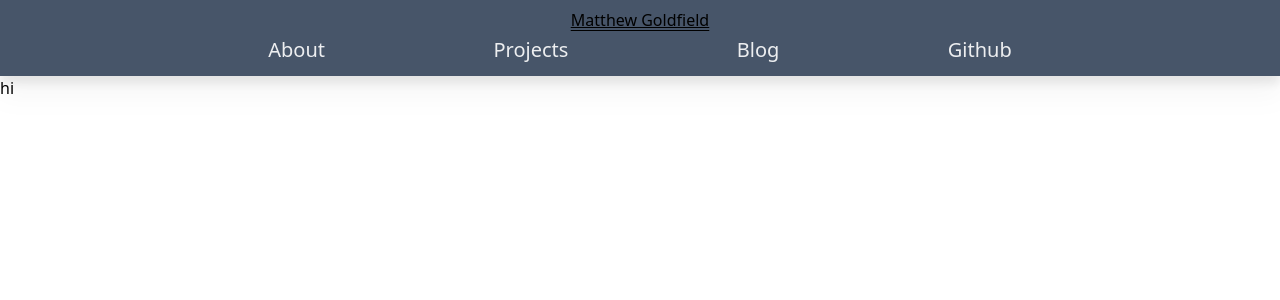
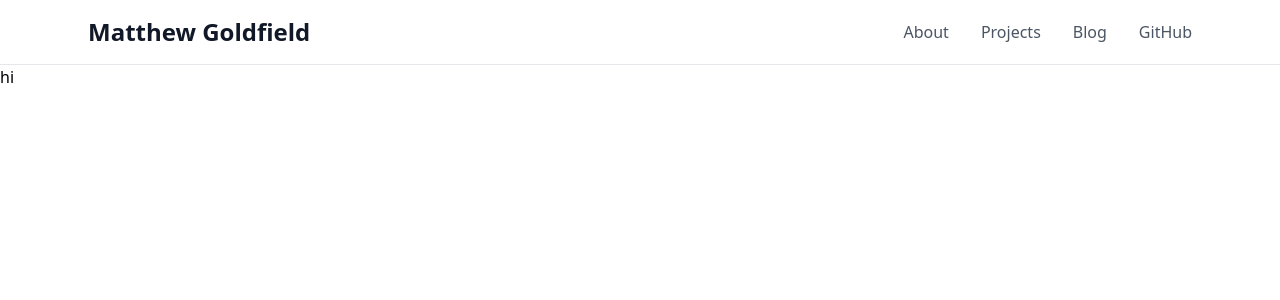
Before and after one commit to mgoldfield/personal-site, a Next.js app: page / in a window 1280 px wide. Shown: the top 300 px of the page. Built offline with nearby package versions, Linux system fonts and the light colour scheme.

Commit message:
Redesign header with modern styling and navigation
- Clean, minimal design with proper spacing
- Sticky navigation with backdrop blur effect
- Smooth hover transitions and color changes
- Proper external link handling for GitHub
- Consistent dark mode support

```diff
--- a/src/app/components/header.tsx
+++ b/src/app/components/header.tsx
@@ -8,8 +8,13 @@ function HeaderNavLink({
   children: string | ReactNode;
   href: string;
 }) {
+  const isExternal = href.startsWith('http');
   return (
-    <Link className="text-white/90  no-underline hover:text-white" href={href}>
+    <Link
+      className="text-gray-600 dark:text-gray-300 hover:text-gray-900 dark:hover:text-white transition-colors duration-200 font-medium"
+      href={href}
+      {...(isExternal && { target: "_blank", rel: "noopener noreferrer" })}
+    >
       {title}
     </Link>
   );
@@ -17,15 +22,23 @@ function HeaderNavLink({
 
 export function HeaderNav() {
   return (
-    <nav className="bg-slate-600 p-2 sticky drop-shadow-xl ">
-      <div className="text-center underline decoration-double"><Link href="/">Matthew Goldfield</Link></div>
-      <div className="prose prose-xl mx-auto flex justify-between flex-row">
-        <HeaderNavLink href="/about">About</HeaderNavLink>
-        <HeaderNavLink href="/projects">Projects</HeaderNavLink>
-        <HeaderNavLink href="/blog">Blog</HeaderNavLink>
-        <HeaderNavLink href="https://github.com/mgoldfield">Github</HeaderNavLink>
+    <nav className="bg-white dark:bg-slate-900 border-b border-gray-200 dark:border-gray-700 sticky top-0 z-50 backdrop-blur-sm bg-white/95 dark:bg-slate-900/95">
+      <div className="max-w-6xl mx-auto px-6 py-4">
+        <div className="flex items-center justify-between">
+          <Link
+            href="/"
+            className="text-2xl font-bold text-gray-900 dark:text-white hover:text-blue-600 dark:hover:text-blue-400 transition-colors duration-200"
+          >
+            Matthew Goldfield
+          </Link>
+          <div className="flex items-center space-x-8">
+            <HeaderNavLink href="/about">About</HeaderNavLink>
+            <HeaderNavLink href="/projects">Projects</HeaderNavLink>
+            <HeaderNavLink href="/blog">Blog</HeaderNavLink>
+            <HeaderNavLink href="https://github.com/mgoldfield">GitHub</HeaderNavLink>
+          </div>
+        </div>
       </div>
-
     </nav>
   );
 }
```
